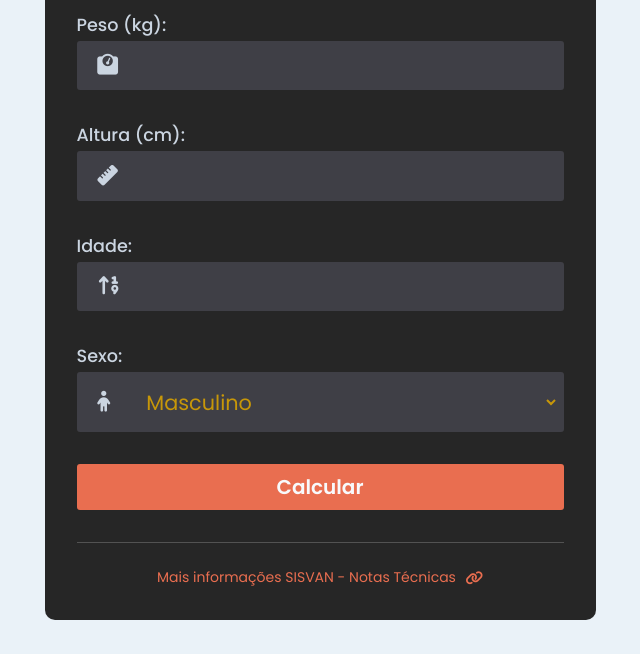
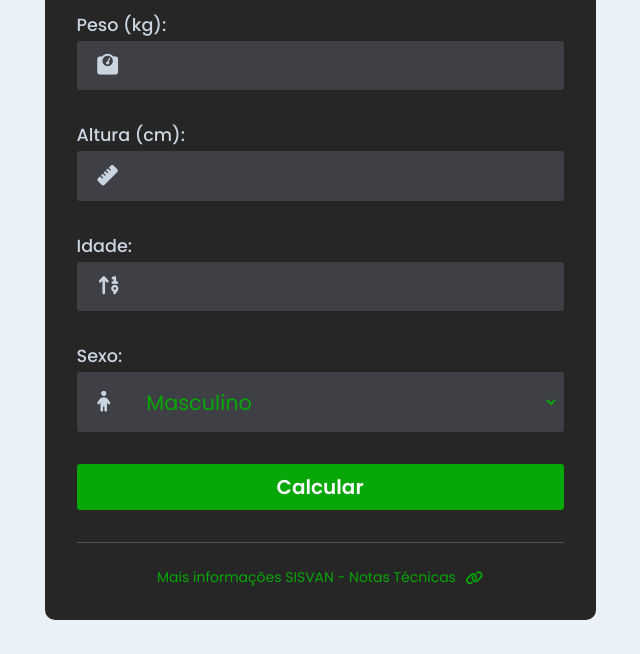
Before and after one commit to dev-paixao/MeuIMC, a plain HTML site: page index.html in a window 1280 px wide. Shown: the part 146-800 px from the top of the page, without its empty margins (320-960 px from the left). Drawn offline with Linux system fonts and the light colour scheme.

Commit message:
Update style.css

```diff
--- a/css/style.css
+++ b/css/style.css
@@ -70,7 +70,7 @@ body {
 }
 
 .input-field select{
-    color: #c79709 ;
+    color: #07a707;
     background-color: #3f3f46;
     border: none;
     font-size: 1.3rem;
@@ -106,7 +106,7 @@ body {
     font-size: 1.25rem;
     font-weight: bold;
     color: #f8fafc;
-    background-color: #e96e50;;
+    background-color: #07a707;;
     padding: 0.5rem 0;
     border-radius: 3px;
     cursor: pointer;
@@ -147,7 +147,7 @@ body {
     justify-content: center;
     align-items: center;
     gap: 0.6rem;
-    color: #e96e50;;
+    color: #07a707;
     font-size: 0.875rem;
     text-decoration: none;
     transition: color 0.5s;
```
